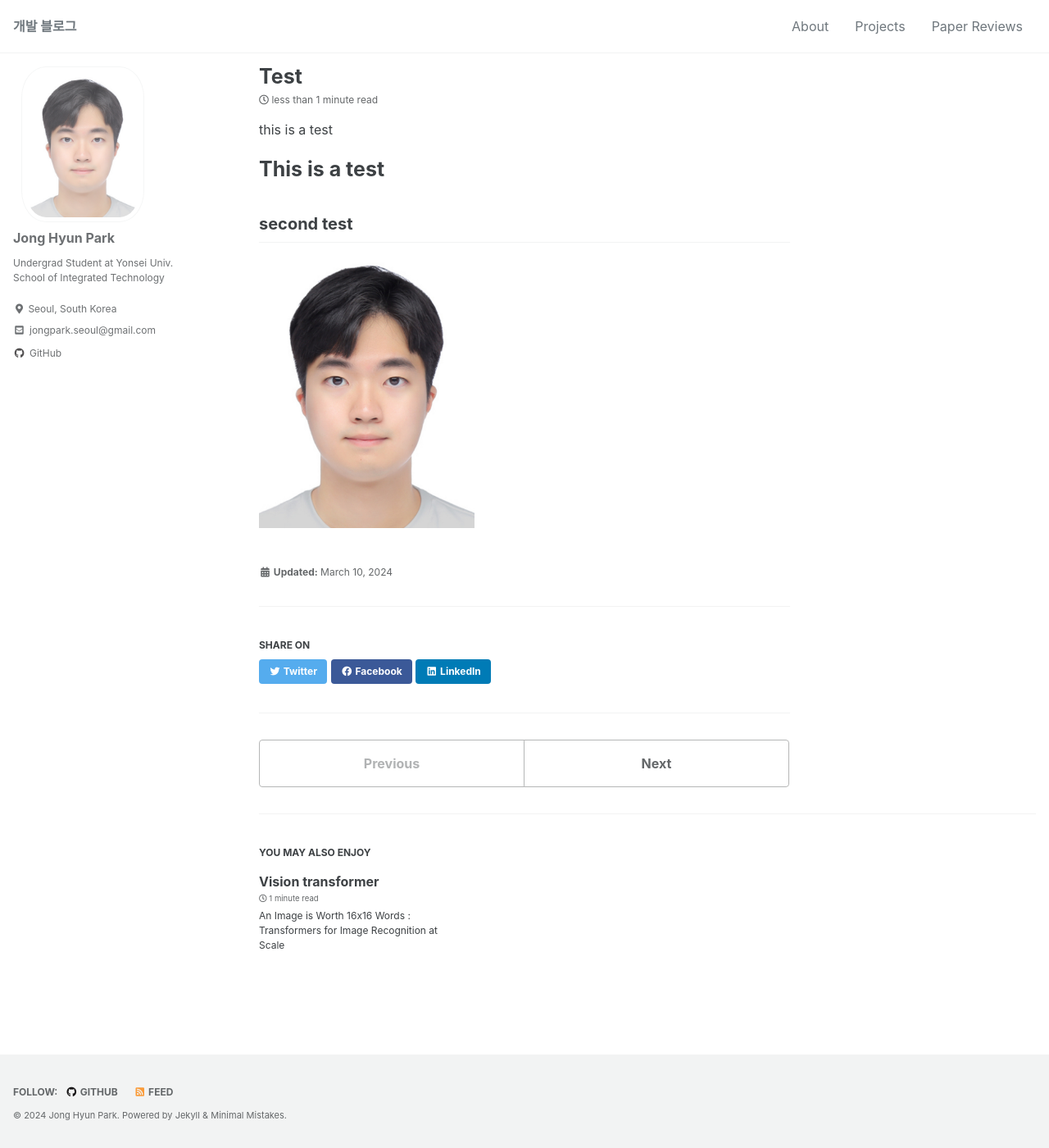
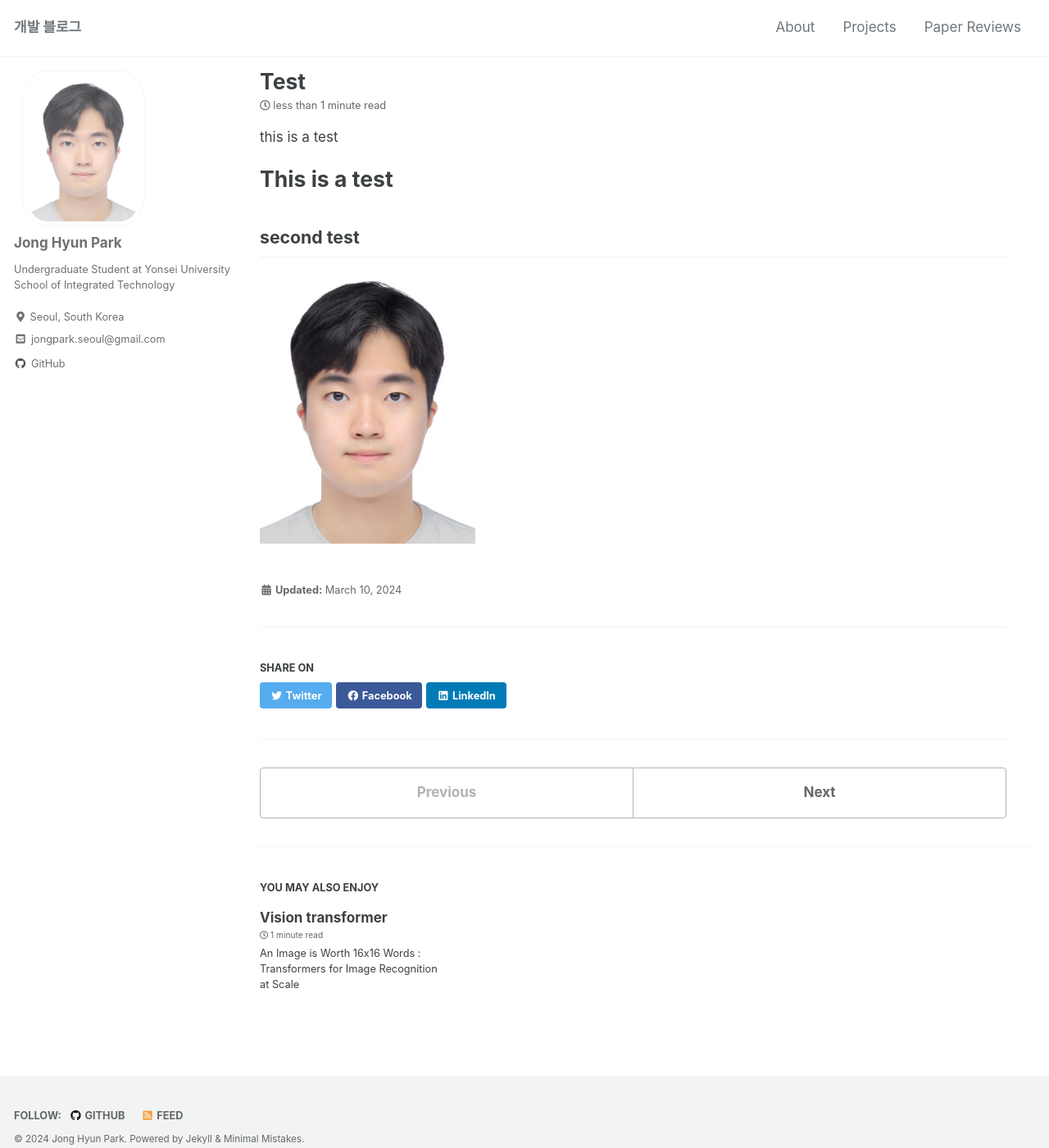
Before and after one commit to jonghyun813/jonghyun813.github.io, a Jekyll site: the page built from _posts/2024-03-10-test.md, in a window 1280 px wide and 1400 px high. Shown: the whole window at 82% size. Built offline with Jekyll 4.4.1, drawn with Linux system fonts in a browser that asks for light colours; cached includes are drawn as plain includes.

Commit message:
font size, content box resize

```diff
--- a/_config.yml
+++ b/_config.yml
@@ -106,7 +106,7 @@ analytics:
 author:
   name             : "Jong Hyun Park"
   avatar           : "/assets/images/profile.jpg"
-  bio              : "Undergrad Student at Yonsei Univ.<br>School of Integrated Technology"
+  bio              : "Undergraduate Student at Yonsei University<br>School of Integrated Technology"
   location         : "Seoul, South Korea"
   email            :
   links:
--- a/_sass/minimal-mistakes/_page.scss
+++ b/_sass/minimal-mistakes/_page.scss
@@ -39,12 +39,14 @@ body {
   @include breakpoint($large) {
     float: right;
     width: calc(100% - #{$right-sidebar-width-narrow});
-    padding-right: $right-sidebar-width-narrow;
+    // padding-right: $right-sidebar-width-narrow;
+    padding-right: 2em;
   }
 
   @include breakpoint($x-large) {
     width: calc(100% - #{$right-sidebar-width});
-    padding-right: $right-sidebar-width;
+    //padding-right: $right-sidebar-width;
+    padding-right: 2em;
   }
 
   .page__inner-wrap {
--- a/_sass/minimal-mistakes/_reset.scss
+++ b/_sass/minimal-mistakes/_reset.scss
@@ -19,7 +19,7 @@ html {
   }
 
   @include breakpoint($x-large) {
-    font-size: 16px;
+    font-size: 17px;
   }
 
   -webkit-text-size-adjust: 100%;
```
